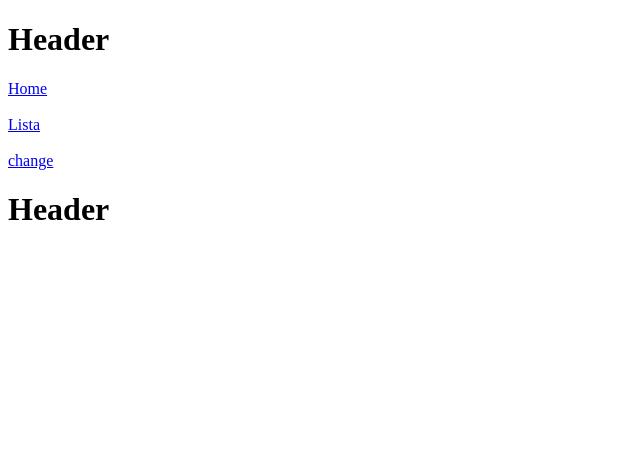
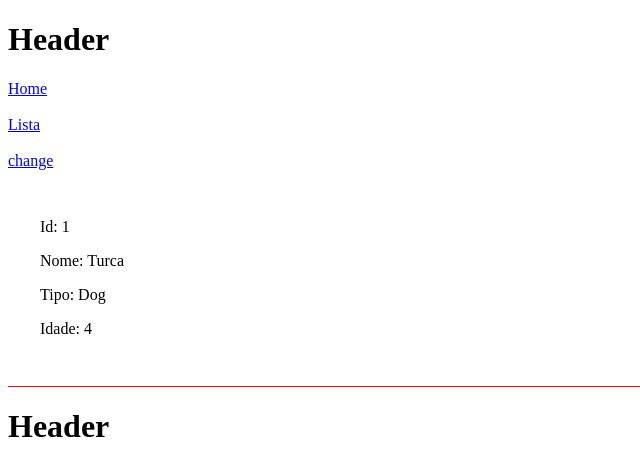
Before and after one commit to gustavops02/angular-from-scratch, an Angular app: page /lista/1 in a window 1280 px wide. Before the commit this address led to /. Shown: the top 476 px of the page, without its empty margins (0-640 px from the left). Built offline with nearby package versions, Linux system fonts and the light colour scheme; data requests are answered from the project's data file.

Commit message:
[feat] rotas dinâmicas (query params) no angular

```diff
--- a/src/app/app-routing.module.ts
+++ b/src/app/app-routing.module.ts
@@ -3,11 +3,14 @@
 import { ListRenderComponent } from './components/list-render/list-render.component';
 import { ChangeNumberComponent } from './components/change-number/change-number.component';
 import { EmitterComponent } from './components/emitter/emitter.component';
+import { ItemDetailComponent } from './components/item-detail/item-detail.component';
 
 const routes: Routes = [
   { path: '', component: EmitterComponent },
   { path: 'change', component: ChangeNumberComponent },
-  { path: 'lista', component: ListRenderComponent }
+  { path: 'lista', component: ListRenderComponent },
+  { path: 'lista/:id', component: ItemDetailComponent }
+
 ];
 
 @NgModule({
--- a/src/app/app.module.ts
+++ b/src/app/app.module.ts
@@ -14,6 +14,7 @@
 import { PipesComponent } from './components/pipes/pipes.component';
 import { TwoWayBindingComponent } from './components/two-way-binding/two-way-binding.component';
 import { HttpClientModule } from '@angular/common/http';
+import { ItemDetailComponent } from './components/item-detail/item-detail.component';
 
 @NgModule({
   declarations: [
@@ -26,7 +27,8 @@
     ChangeNumberComponent,
     ListRenderComponent,
     PipesComponent,
-    TwoWayBindingComponent
+    TwoWayBindingComponent,
+    ItemDetailComponent
   ],
   imports: [
     BrowserModule,
--- /dev/null
+++ b/src/app/components/item-detail/item-detail.component.html
@@ -0,0 +1,7 @@
+<div *ngIf="animal" class="class">
+
+    <p>Id: {{animal.id}}</p>
+    <p>Nome: {{animal.name}}</p>
+    <p>Tipo: {{animal.type}}</p>
+    <p>Idade: {{animal.age}}</p>
+</div>
--- /dev/null
+++ b/src/app/components/item-detail/item-detail.component.ts
@@ -0,0 +1,25 @@
+import { Component } from '@angular/core';
+import { ActivatedRoute } from '@angular/router';
+import { Animal } from '../../interfaces/Animal';
+import { ListService } from '../../services/list.service';
+
+@Component({
+  selector: 'app-item-detail',
+  templateUrl: './item-detail.component.html',
+  styleUrl: './item-detail.component.css'
+})
+export class ItemDetailComponent {
+
+  animal?: Animal;
+
+  constructor(private listService: ListService, private route: ActivatedRoute) {
+    this.getAnimal()
+  }
+
+  getAnimal() {
+    const id = Number(this.route.snapshot.paramMap.get("id"));
+    this.listService.getItem(id).subscribe(animal => this.animal = animal);
+  }
+
+
+}
--- a/src/app/components/list-render/list-render.component.html
+++ b/src/app/components/list-render/list-render.component.html
@@ -3,7 +3,7 @@
 
     <ul>
         <li *ngFor="let animal of animals">
-            Nome: {{animal.name}}, Tipo: {{animal.type}}
+            Nome: <a routerLink="/lista/{{ animal.id }}">{{ animal.name }}</a>, Tipo: {{animal.type}}
 
             <button (click)="showAge(animal)"> Ver idade </button>
             <button (click)="removeAnimal(animal)">Excluir animal</button>
--- a/src/app/interfaces/Animal.ts
+++ b/src/app/interfaces/Animal.ts
@@ -1,4 +1,5 @@
 export interface Animal {
+    id: number,
     name: string,
     type: string,
     age: number
--- a/src/app/services/list.service.ts
+++ b/src/app/services/list.service.ts
@@ -26,4 +26,8 @@
 
   }
 
+  getItem(id: number): Observable<Animal> {
+      return this.httpClient.get<Animal>(`${this.endpoint}/${id}`)
+  }
+
 }
```
Also changed, not shown: src/app/components/item-detail/item-detail.component.css (added), 1 other file (tests, documents, lock files or other folders).
